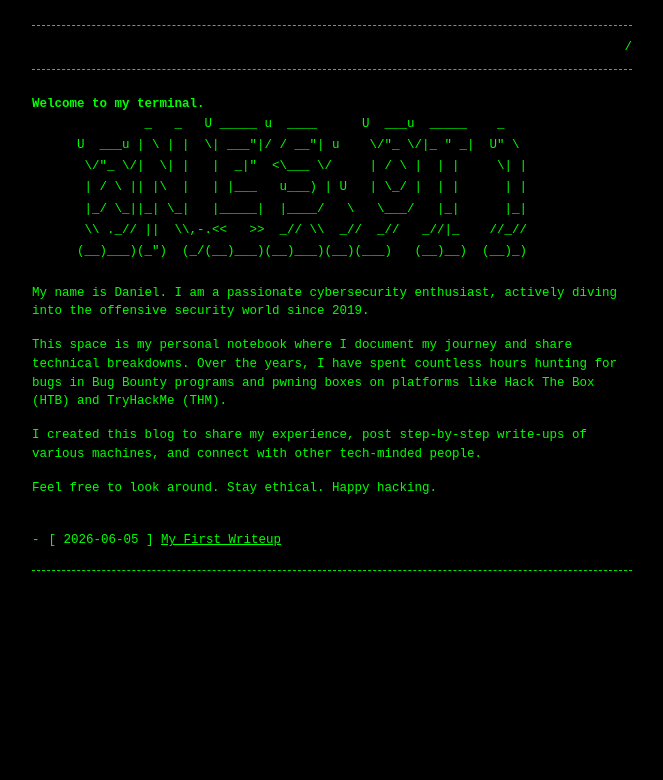
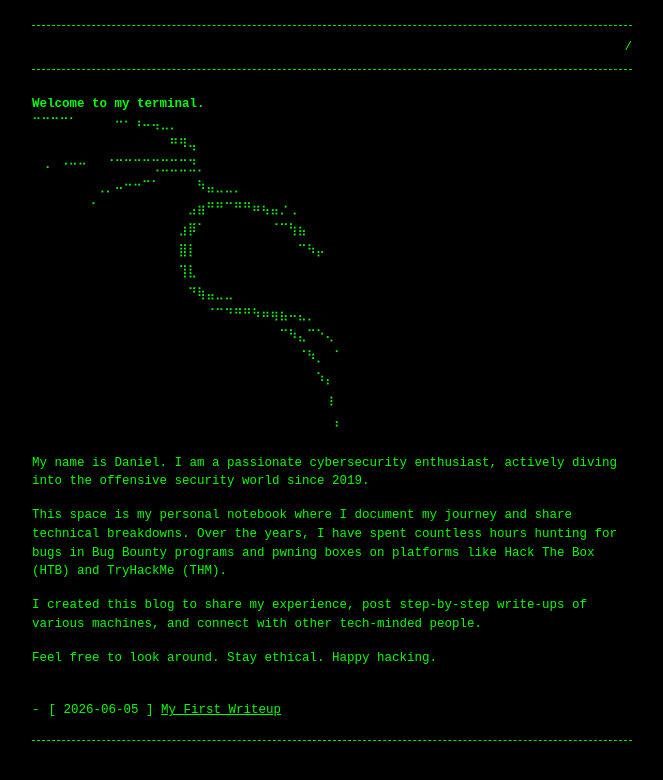
Before and after one commit to Anogota/Anogota.github.io, a Jekyll site: the page built from index.md, in a window 1280 px wide. Shown: the top 780 px of the page, without its empty margins (308-971 px from the left). Built offline with Jekyll 4.4.1, drawn with Linux system fonts in a browser that asks for light colours.

Commit message:
Update index.md

````diff
--- a/index.md
+++ b/index.md
@@ -7,13 +7,21 @@ permalink: /
 ## Welcome to my terminal.
 
 ```text
-               _   _   U _____ u  ____      U  ___u  _____    _
-      U  ___u | \ | |  \| ___"|/ / __"| u    \/"_ \/|_ " _|  U" \
-       \/"_ \/|  \| |   |  _|"  <\___ \/     | / \ |  | |     \| |
-       | / \ || |\  |   | |___   u___) | U   | \_/ |  | |      | |
-       |_/ \_||_| \_|   |_____|  |____/   \   \___/   |_|      |_|
-       \\ ._// ||  \\,-.<<   >>  _// \\  _//  _//   _//|_    //_//
-      (__)___)(_")  (_/(__)___)(__)___)(__)(___)   (__)__)  (__)_)
+⠉⠉⠉⠉⠁⠀⠀⠀⠀⠒⠂⠰⠤⢤⣀⡀⠀⠀⠀⠀⠀⠀⠀⠀⠀⠀⠀⠀⠀⠀⠀⠀⠀⠀
+⠀⠀⠀⠀⠀⠀⠀⠀⠀⠀⠀⠀⠀⠀⠀⠛⠻⢤⠀⠀⠀⠀⠀⠀⠀⠀⠀⠀⠀⠀⠀⠀⠀⠀
+⠀⠠⠀⠐⠒⠒⠀⠀⠈⠉⠉⠉⠉⢉⣉⣉⣉⣙⡀⠀⠀⠀⠀⠀⠀⠀⠀⠀⠀⠀⠀⠀⠀⠀
+⠀⠀⠀⠀⠀⠀⠀⢀⡀⠤⠒⠒⠉⠁⠀⠀⠀⠀⠳⣤⣀⣀⡀⠀⠀⠀⠀⠀⠀⠀⠀⠀⠀⠀
+⠀⠀⠀⠀⠀⠀⠈⠀⠀⠀⠀⠀⠀⠀⠀⠀⠀⣠⣶⠛⠛⠉⠛⠛⠶⢦⣤⡐⢀⠀⠀⠀⠀⠀
+⠀⠀⠀⠀⠀⠀⠀⠀⠀⠀⠀⠀⠀⠀⠀⠀⣰⡿⠁⠀⠀⠀⠀⠀⠀⠀⠈⠉⢳⣦⠀⠀⠀⠀
+⠀⠀⠀⠀⠀⠀⠀⠀⠀⠀⠀⠀⠀⠀⠀⠀⣿⡇⠀⠀⠀⠀⠀⠀⠀⠀⠀⠀⠀⠉⠳⡤⠀⠀
+⠀⠀⠀⠀⠀⠀⠀⠀⠀⠀⠀⠀⠀⠀⠀⠀⢹⣇⠀⠀⠀⠀⠀⠀⠀⠀⠀⠀⠀⠀⠀⠀⠀⠀
+⠀⠀⠀⠀⠀⠀⠀⠀⠀⠀⠀⠀⠀⠀⠀⠀⠀⠙⢷⣤⣀⣀⠀⠀⠀⠀⠀⠀⠀⠀⠀⠀⠀⠀
+⠀⠀⠀⠀⠀⠀⠀⠀⠀⠀⠀⠀⠀⠀⠀⠀⠀⠀⠀⠈⠉⠙⠛⠛⠳⠶⢶⣦⠤⣄⡀⠀⠀⠀
+⠀⠀⠀⠀⠀⠀⠀⠀⠀⠀⠀⠀⠀⠀⠀⠀⠀⠀⠀⠀⠀⠀⠀⠀⠀⠀⠀⠉⠳⣄⠉⠑⢄⠀
+⠀⠀⠀⠀⠀⠀⠀⠀⠀⠀⠀⠀⠀⠀⠀⠀⠀⠀⠀⠀⠀⠀⠀⠀⠀⠀⠀⠀⠀⠈⠳⡀⠀⠁
+⠀⠀⠀⠀⠀⠀⠀⠀⠀⠀⠀⠀⠀⠀⠀⠀⠀⠀⠀⠀⠀⠀⠀⠀⠀⠀⠀⠀⠀⠀⠀⠱⡄⠀
+⠀⠀⠀⠀⠀⠀⠀⠀⠀⠀⠀⠀⠀⠀⠀⠀⠀⠀⠀⠀⠀⠀⠀⠀⠀⠀⠀⠀⠀⠀⠀⠀⢰⠀
+⠀⠀⠀⠀⠀⠀⠀⠀⠀⠀⠀⠀⠀⠀⠀⠀⠀⠀⠀⠀⠀⠀⠀⠀⠀⠀⠀⠀⠀⠀⠀⠀⠀⡄
 
 ```
 
````
